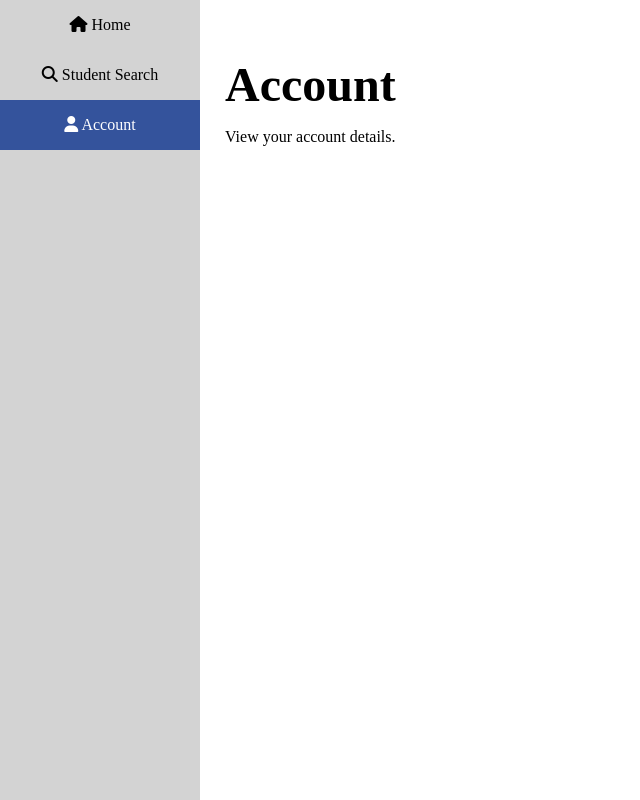
After one commit to jaganna8/SIM, a Flask app: page /account in a window 1280 px wide. The commit adds this page. Shown: the whole page, without its empty margins (0-640 px from the left). Run offline with Flask 3, Linux system fonts and the light colour scheme; the visitor is signed in with stand-in values (Sample User, id 1); data that the repository does not hold is empty; some libraries are stand-ins or nearby versions.

Commit message:
add account page

```diff
--- a/app.py
+++ b/app.py
@@ -25,6 +25,21 @@ def login():
 def create():
 	return render_template("create_account.html")
 
+# login account
+@app.route('/login_account', methods=['POST'])
+def login_account():
+	email = request.form['email']
+	password = request.form['password']
+
+	user = db.query("SELECT * FROM users WHERE Email = %s", (email,))
+
+	if not user or not db.check_password(password, user[0]['Password_Hash']):
+		return jsonify({'error': 'Invalid email or password'}), 401
+
+	session['user'] = email
+
+	return redirect('/home')
+
 # add account to db
 @app.route('/create_account', methods=['POST'])
 def create_account():
@@ -37,7 +52,6 @@ def create_account():
 	print(email, hashed, role, len([email, hashed, role]))
 	try:
 		db.insertRows(table='users', columns=['Email', 'Password_Hash', 'Role'], parameters=[[email, hashed, role]])
-		print(db.query("SELECT * FROM users"))
 	except Exception as e:
 		return jsonify({'error': str(e)}), 400
 
@@ -45,7 +59,7 @@ def create_account():
 
 	return redirect('/home')
 
-### home page ###
+### main page other routes ###
 
 def login_required(f):
     @wraps(f)
@@ -54,6 +68,13 @@ def login_required(f):
             return redirect('/login')
         return f(*args, **kwargs)
     return wrapper
+
+@app.route('/logout')
+def logout():
+    session.clear()
+    return redirect('/login')
+
+### home page ###
 
 # home page
 @app.route('/home')
@@ -337,7 +358,13 @@ def getCurrClasses():
 
 	return jsonify({"classes": classes_html})
 
-
+### account page ###
+@app.route('/account')
+@login_required
+def account():
+	email = session['user']
+	user = db.query("SELECT Email, Role FROM users WHERE Email = %s", (email,))
+	return render_template("account.html", user = user)
 
 if __name__ == '__main__':
 	app.run(host='0.0.0.0', port=int("8080"), debug=True)
--- /dev/null
+++ b/flask_app/static/account/css/account.css
@@ -0,0 +1,9 @@
+main{
+    margin-left: 200px;
+    padding: 25px;
+}
+
+#accountHeader h1{
+    font-size: 48px;
+    margin-bottom: 5px;
+}
--- /dev/null
+++ b/flask_app/templates/account.html
@@ -0,0 +1,27 @@
+<!DOCTYPE html>
+<html lang="en">
+<head>
+    <meta charset="UTF-8">
+    <meta name="viewport" content="width=device-width, initial-scale=1.0">
+    <link rel="stylesheet" href="../static/account/css/account.css">
+    <link rel="stylesheet" href="../static/home/style/navbar.css">
+    <script src="https://kit.fontawesome.com/683901d729.js" crossorigin="anonymous"></script>
+    <title> Account Information </title>
+</head>
+
+<body>
+    <nav class="mainNav">
+        <a href="{{ url_for('home') }}"> <i class="fa-solid fa-house"></i> Home </a>
+        <a href="{{ url_for('student') }}"> <i class="fa-solid fa-magnifying-glass"></i> Student Search </a>
+        <a class="active" href="{{ url_for('account')}}"> <i class="fa-solid fa-user"></i> Account</a>
+    </nav>
+
+    <main class="mainContent">
+        <div id="accountHeader">
+            <h1>Account</h1>
+            <p>View your account details.</p>
+        </div>
+
+
+    </main>
+</body>
--- a/flask_app/templates/home.html
+++ b/flask_app/templates/home.html
@@ -15,6 +15,7 @@
     <nav class="mainNav">
         <a class="active" href="{{ url_for('home') }}"> <i class="fa-solid fa-house"></i> Home </a>
         <a href="{{ url_for('student') }}"> <i class="fa-solid fa-magnifying-glass"></i> Student Search </a>
+        <a href="{{ url_for('account')}}"> <i class="fa-solid fa-user"></i> Account</a>
     </nav>
 
     <main class="mainContent">
--- a/flask_app/templates/login.html
+++ b/flask_app/templates/login.html
@@ -15,7 +15,7 @@
                 <p>Enter your credentials to access your account</p>
             </div>
 
-            <form class="login-form" id="loginForm" method = "POST">
+            <form class="login-form" id="loginForm" method = "POST" action = "/login_account">
                 <div class="form-group">
                     <div class="input-wrapper">
                         <input type="email" id="email" name="email" required autocomplete="email">
--- a/flask_app/templates/student.html
+++ b/flask_app/templates/student.html
@@ -16,6 +16,7 @@
     <nav class="mainNav">
         <a href="{{ url_for('home') }}"> <i class="fa-solid fa-house"></i> Home </a>
         <a class="active" href="{{ url_for('student') }}"> <i class="fa-solid fa-magnifying-glass"></i> Student Search </a>
+        <a href="{{ url_for('account')}}"> <i class="fa-solid fa-user"></i> Account</a>
     </nav>
 
     <main>
--- a/flask_app/utils/database/database.py
+++ b/flask_app/utils/database/database.py
@@ -125,3 +125,9 @@ class database:
         # Using PBKDF2-HMAC-SHA256 for password hashing
         dk = hashlib.pbkdf2_hmac('sha256', password.encode('utf-8'), salt, 100000)
         return base64.b64encode(dk).decode('utf-8')
+
+    def check_password(self, password: str, hashed: str) -> bool:
+        """
+        Checks if the provided password matches the hashed password.
+        """
+        return self.hash_password(password) == hashed
```
Also changed, not shown: flask_app/static/login/js/login.js (+0 -13 lines).
